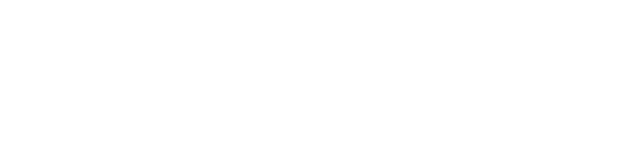
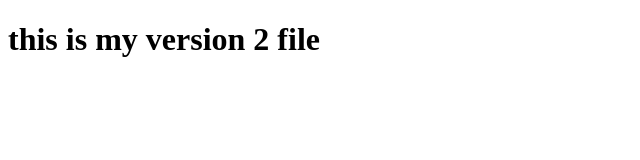
Before and after one commit to Say-Abdullah/RevisedGit, a plain HTML site: page index.html in a window 1280 px wide. Shown: the whole page, without its empty margins (0-640 px from the left). Drawn offline with Linux system fonts and the light colour scheme.

Commit message:
This is v2

```diff
--- a/index.html
+++ b/index.html
@@ -8,7 +8,7 @@
 </head>
 
 <body>
-
+    <h1>this is my version 2 file</h1>
 
 </body>
 
```
